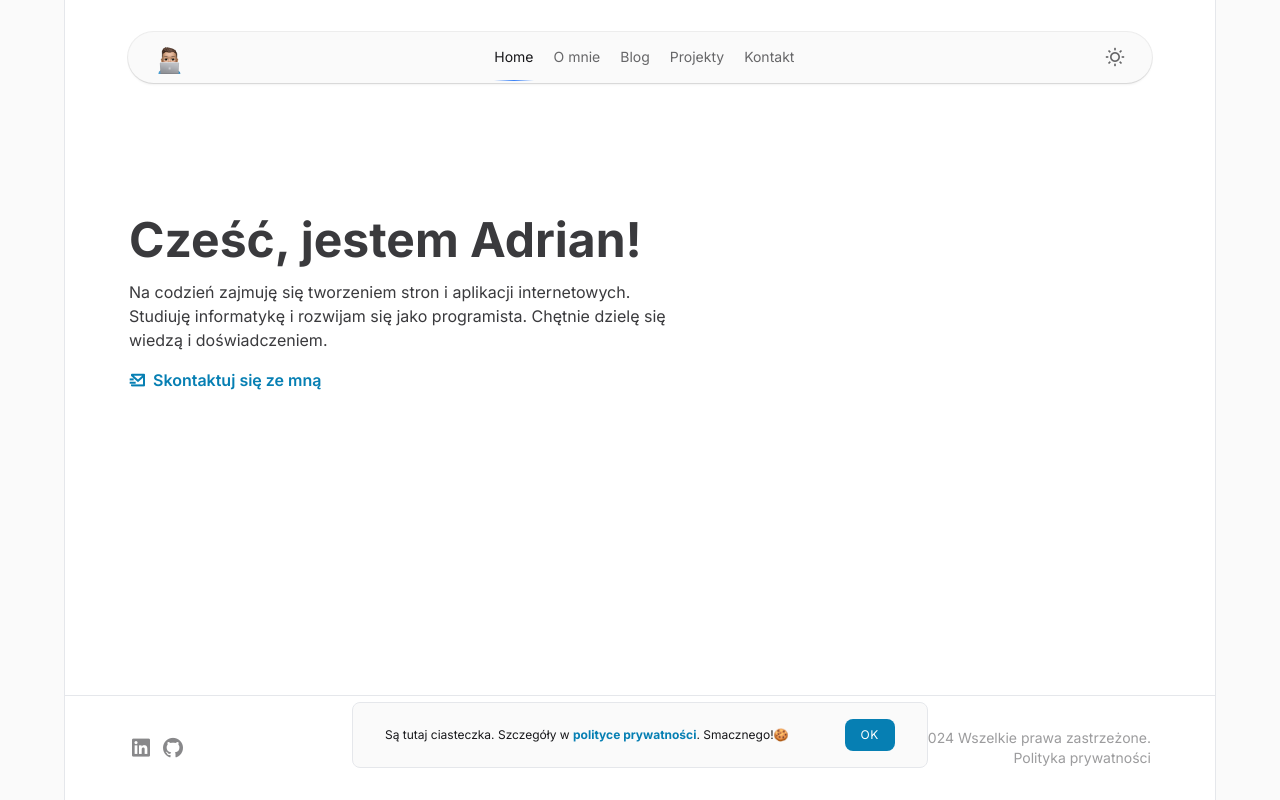
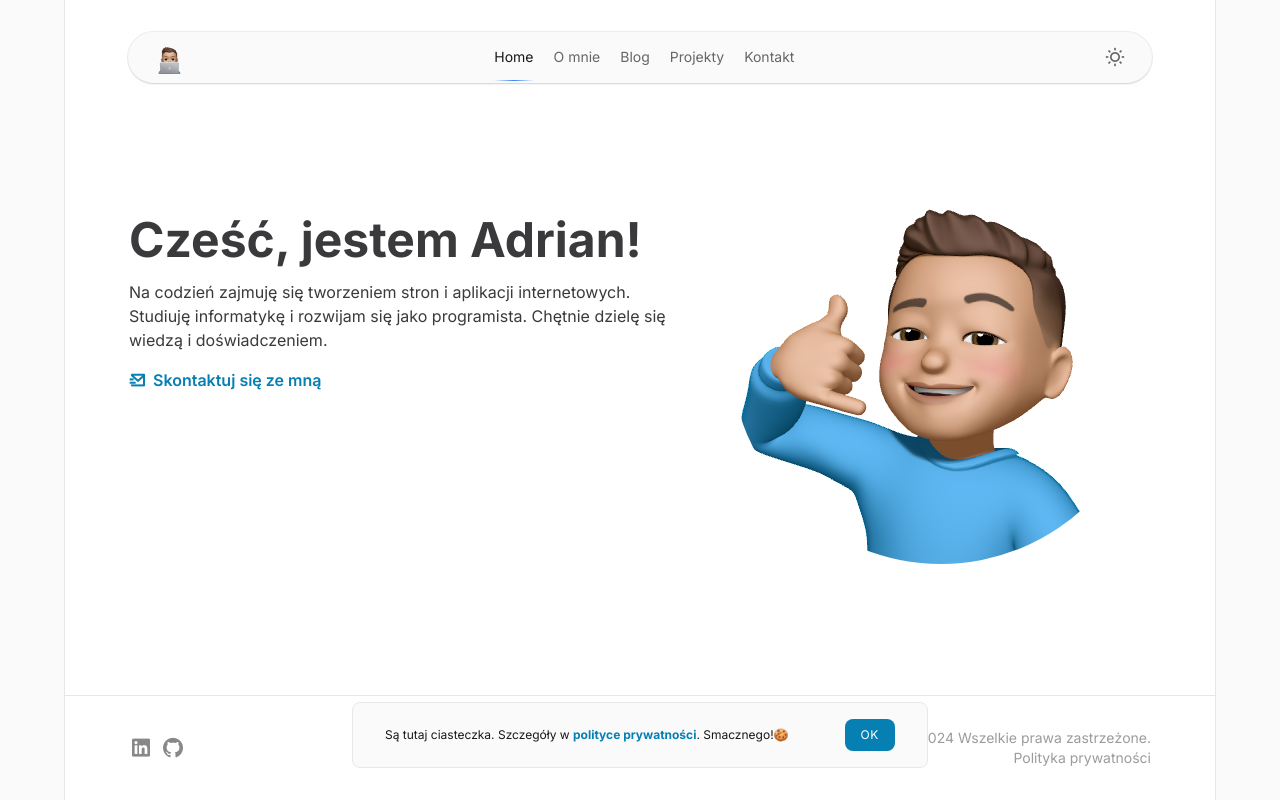
Before and after one commit to abieniek03/abieniek.dev, a Next.js app: page / in a window 1280 px wide. Built offline with nearby package versions, Linux system fonts and the light colour scheme.

Commit message:
add: image to home page header

```diff
--- a/app/(pages)/(main-page)/o-mnie/page.tsx
+++ b/app/(pages)/(main-page)/o-mnie/page.tsx
@@ -1,11 +1,11 @@
 import { Metadata } from "next/types";
 import Image from "next/image";
-import heroImage from "@/public/hero-image.jpg";
 import { gql } from "graphql-request";
 import { gqlClient } from "@/app/_utils/gqlClient";
 import { convertToHTML } from "@/app/_utils/marked";
 
 import { PageTitle } from "@/app/_components/PageTitle";
+import aboutImage from "@/public/about-image.jpg";
 
 interface IAboutData {
   about: {
@@ -38,7 +38,7 @@ export default async function AboutPage() {
         </div>
         <div className="sticky top-14 w-full max-w-72 xl:max-w-sm">
           <Image
-            src={heroImage}
+            src={aboutImage}
             alt=""
             width={350}
             height={350}
--- a/app/(pages)/(main-page)/page.tsx
+++ b/app/(pages)/(main-page)/page.tsx
@@ -1,4 +1,6 @@
 import Link from "next/link";
+import Image from "next/image";
+import headerImage from "@/public/header-image.png";
 
 export default function HomePage() {
   return (
@@ -21,6 +23,15 @@ export default function HomePage() {
           <i className="ri-mail-send-line mr-2"></i>Skontaktuj się ze mną
         </Link>
       </div>
+      <div className="-mt-10">
+        <Image
+          src={headerImage}
+          alt=""
+          width={350}
+          height={350}
+          className="hidden w-full rounded-full lg:block"
+        />
+      </div>
     </header>
   );
 }
```
Also changed, not shown: public/about-image.jpg (renamed from public/hero-image.jpg), public/header-image.png (added).
